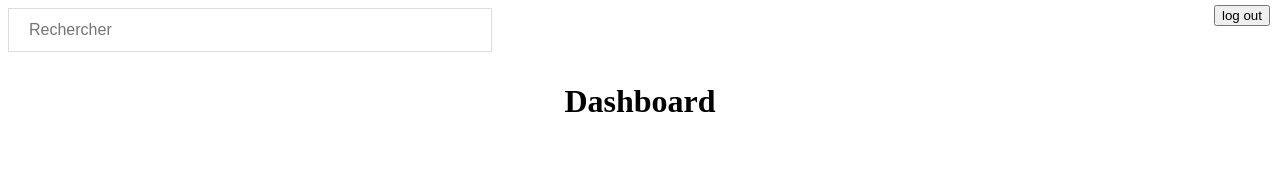
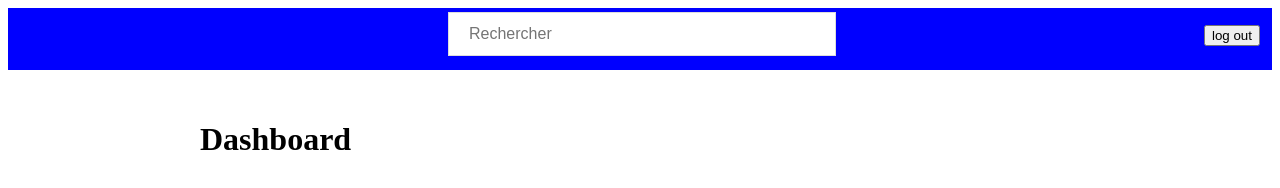
Before and after one commit to KaZWasTaken/TP3-WebDynamique, a plain HTML site: page public/dashboard.html in a window 1280 px wide. Drawn offline with Linux system fonts and the light colour scheme.

Commit message:
coloration et ajustement de la bar de recherche

```diff
--- a/public/dashboard.css
+++ b/public/dashboard.css
@@ -1,21 +1,34 @@
 .logoutLblPos{
 
     position:fixed;
-    right:10px;
-    top:5px;
+    right:20px;
+    top:25px;
  }
 
  #myInput {
     background-image: url('/css/searchicon.png'); /* Add a search icon to input */
     background-position: 10px 12px; /* Position the search icon */
     background-repeat: no-repeat; /* Do not repeat the icon image */
-    width: 35%; /* Full-width */
+    width: 90%; /* Full-width */
     font-size: 16px; /* Increase font-size */
     padding: 12px 20px 12px 20px; /* Add some padding */
     border: 1px solid #ddd; /* Add a grey border */
     margin-bottom: 10px; /* Add some space below the input */
   }
 
+  header, .full-width {
+    width: 100%;
+    background: blue;
+  }
+
+  .wrap {
+    width: 80%;
+    max-width: 24em;
+    margin: 0 auto;
+    padding: 0.25em 0.625em;
+  }
+
   #dashboard {
       text-align: center;
+      position: absolute; left:200px; top:100px;
   }
--- a/public/dashboard.html
+++ b/public/dashboard.html
@@ -9,12 +9,16 @@
 </head>
 
 <body>
+    <header>
+        <div class="wrap">
             <input type="text" id="myInput" onkeyup="myFunction()" placeholder="Rechercher">
             <form align="right" name="form1" method="post" action="/index.html">
                 <label class="logoutLblPos">
                     <input name="submit2" type="submit" id="submit2" value="log out">
                 </label>
             </form>
+        </div>
+    </header>
     <h1 id="dashboard">Dashboard</h1>
 </body>
 
```
Lines whose indentation alone changed are shown as unchanged.
